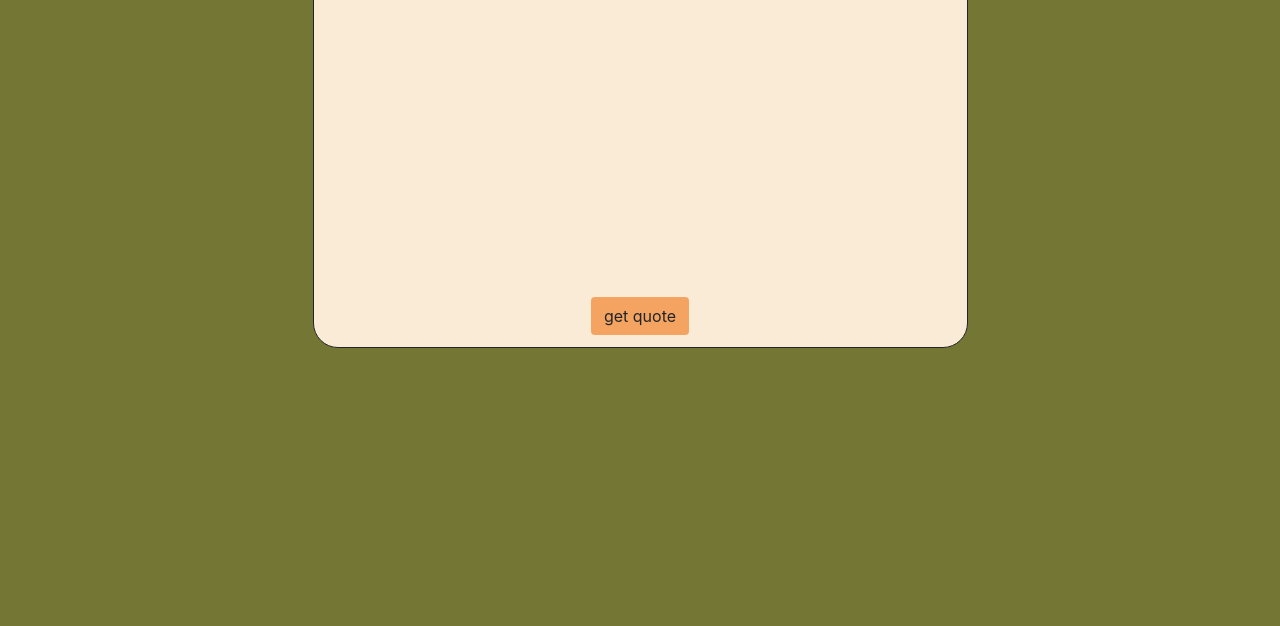
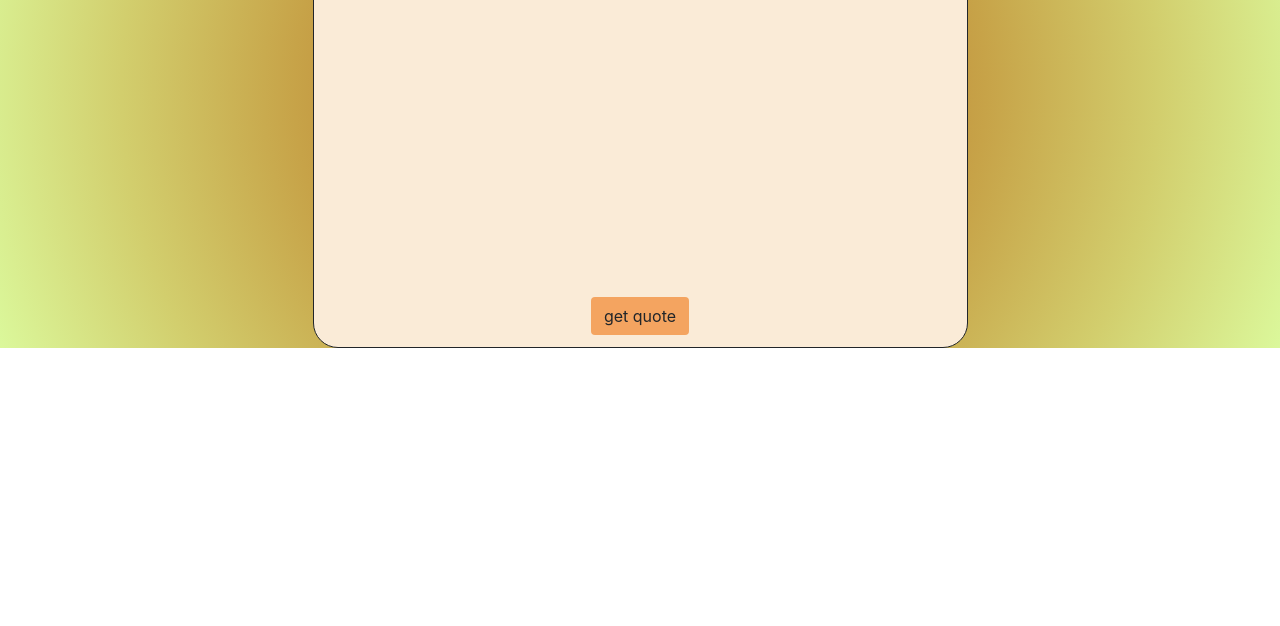
Before and after one commit to TCHOUTCHANA93/ChuckNorris, a plain HTML site: page index.html in a window 1280 px wide. Shown: the part 174-800 px from the top of the page. Drawn offline with nearby package versions, Linux system fonts and the light colour scheme.

Commit message:
the commit
first

```diff
--- a/s.css
+++ b/s.css
@@ -1,5 +1,5 @@
  body{
-    background-color: rgb(115, 119, 51);
+    background-image:radial-gradient(circle, #a44f1e, #b8792e, #c7a348, #d2ce6d, #dbf89b);
     background-repeat : no-repeat;
 }
 *{
```
